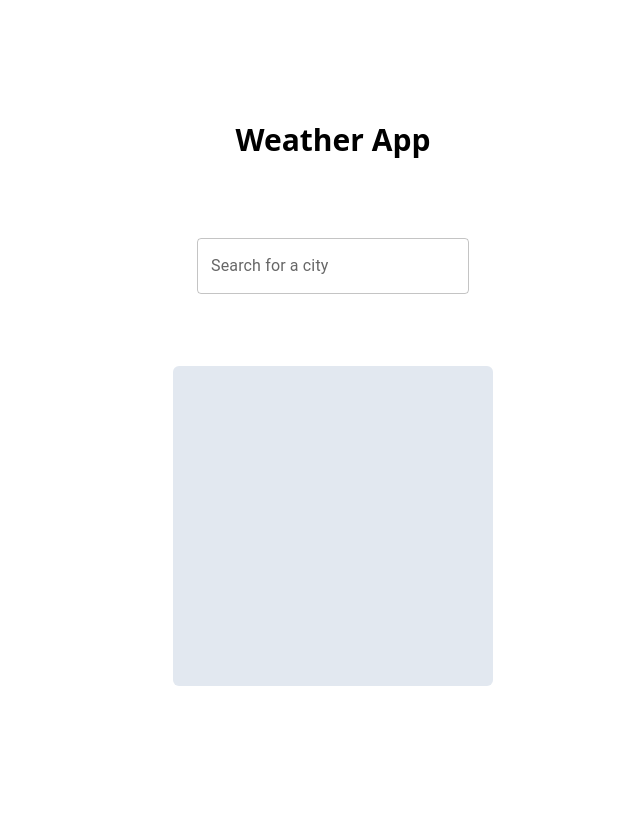
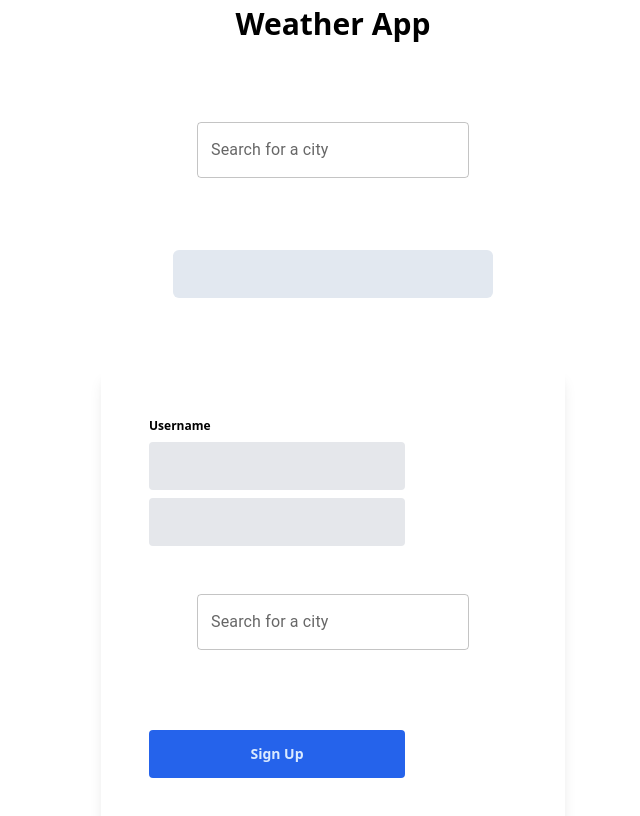
Before and after one commit to MohamedHagi/TVO_WeatherApp_Challenge, a React (Vite) app in the folder frontend/: page / in a window 1280 px wide. Shown: the top 816 px of the page, without its empty margins (307-947 px from the left). Built offline with nearby package versions, Linux system fonts and the light colour scheme; no server answers.

Commit message:
Added logic to make post request to API for Signup, and changing the current location according to the users preferred location

```diff
--- a/frontend/src/App.jsx
+++ b/frontend/src/App.jsx
@@ -2,13 +2,17 @@ import React, { useState, useEffect } from "react";
 import axios from "axios";
 import Weather from "./components/Weather";
 import Search from "./components/Search";
+import Signup from "./components/Signup";
 
 function App() {
   const [weatherData, setWeatherData] = useState(null);
   const [coordinates, setCoordinates] = useState({
     lat: 43.7001,
     lon: -79.4163,
-  });
+  }); //using toronto as default, with more time could use geolocationAPI to get users location on first load
+
+  const [userData, setUserData] = useState(null);
+  const [showSignup, setShowSignup] = useState(true);
 
   //fetching the current weather using the lat and lon
   useEffect(() => {
@@ -18,7 +22,6 @@ function App() {
           `/api/weather?lat=${coordinates.lat}&lon=${coordinates.lon}`
         );
         setWeatherData(response.data);
-        updateBackground(response.data.weather[0].icon);
       } catch (error) {
         console.error("Error fetching weather data:", error);
       }
@@ -35,6 +38,21 @@ function App() {
     });
   };
 
+  const handleSignup = async (userData) => {
+    try {
+      const response = await axios.post("/api/signup", userData);
+      console.log("User signed up successfully:", response.data);
+      setUserData(response.data.user);
+      setCoordinates({
+        lat: userData.preferredLocation.lat,
+        lon: userData.preferredLocation.long,
+      });
+      setShowSignup(false);
+    } catch (error) {
+      console.error("Error signing up:", error);
+    }
+  };
+
   return (
     <div className="flex justify-center">
       <div className="flex items-center justify-center w-80 h-[100vh] flex-col">
@@ -43,6 +61,29 @@ function App() {
         <div className="flex items-center justify-center w-80 h-80 bg-slate-200 rounded-md p-6 m-6">
           <Weather weatherData={weatherData} />
         </div>
+        {showSignup ? (
+          <Signup handleSignup={handleSignup} />
+        ) : (
+          <div>
+            <h2 className="font-bold text-xl">User Information:</h2>
+            {userData && (
+              <div className="mt-4">
+                <p>
+                  <span className="font-semibold">Username:</span>{" "}
+                  {userData.username}
+                </p>
+                <p>
+                  <span className="font-semibold">Email:</span> {userData.email}
+                </p>
+                <p>
+                  <span className="font-semibold">Preferred Location:</span>{" "}
+                  {userData.preferredLocation.lat},{" "}
+                  {userData.preferredLocation.long}
+                </p>
+              </div>
+            )}
+          </div>
+        )}
       </div>
     </div>
   );
```
